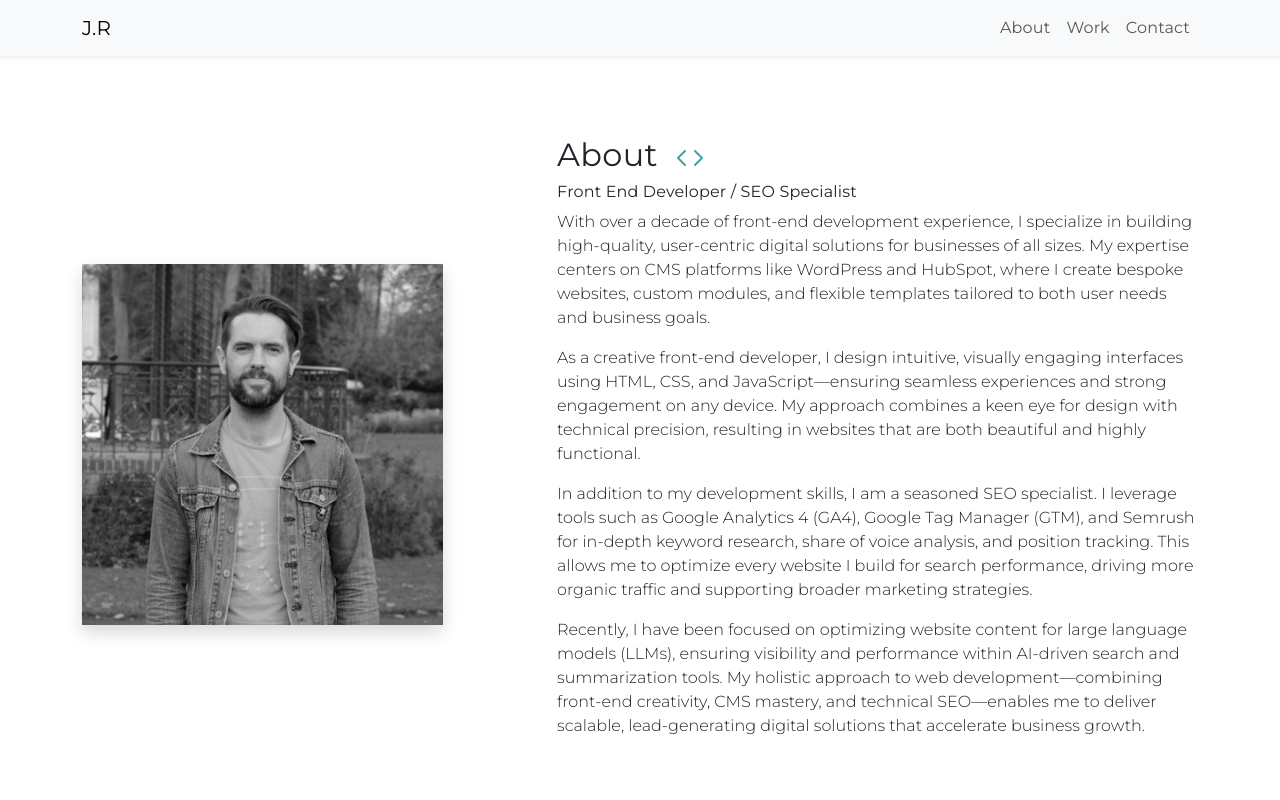
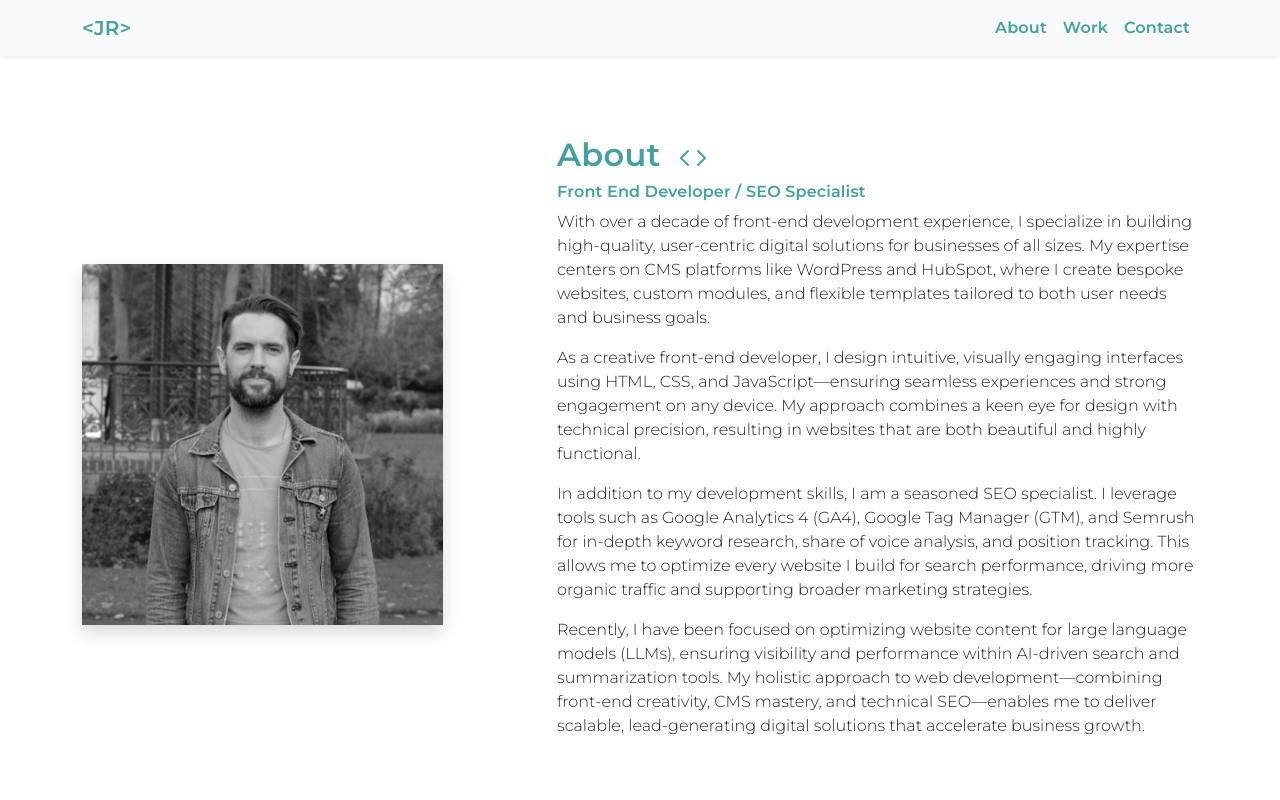
Before and after one commit to JimRogers/j-a-rogers, a plain HTML site: page index.html in a window 1280 px wide. Shown: the top 800 px of the page. Drawn offline with nearby package versions, Linux system fonts and the light colour scheme.

Commit message:
Adjust logo

```diff
--- a/index.html
+++ b/index.html
@@ -17,8 +17,9 @@
     h1, h2, h3, h4, h5, h6,
     .navbar, .navbar-brand, .nav-link {
       font-family: 'Montserrat', Arial, sans-serif;
-      font-weight: 400;
+      font-weight: 600;
       letter-spacing: 0.01em;
+	  color:#44A1A0;
     }
 	h2 .bi {
 	  width: 3rem;
@@ -80,7 +81,7 @@
   <!-- Navbar -->
   <nav class="navbar navbar-expand-lg navbar-light bg-light sticky-top shadow-sm">
     <div class="container">
-      <a class="navbar-brand" href="#">J.R</a>
+      <a class="navbar-brand" href="#">&lt;JR&gt;</a>
       <button class="navbar-toggler" type="button" data-bs-toggle="collapse" data-bs-target="#mainNavbar" aria-controls="mainNavbar" aria-expanded="false" aria-label="Toggle navigation">
         <span class="navbar-toggler-icon"></span>
       </button>
```
